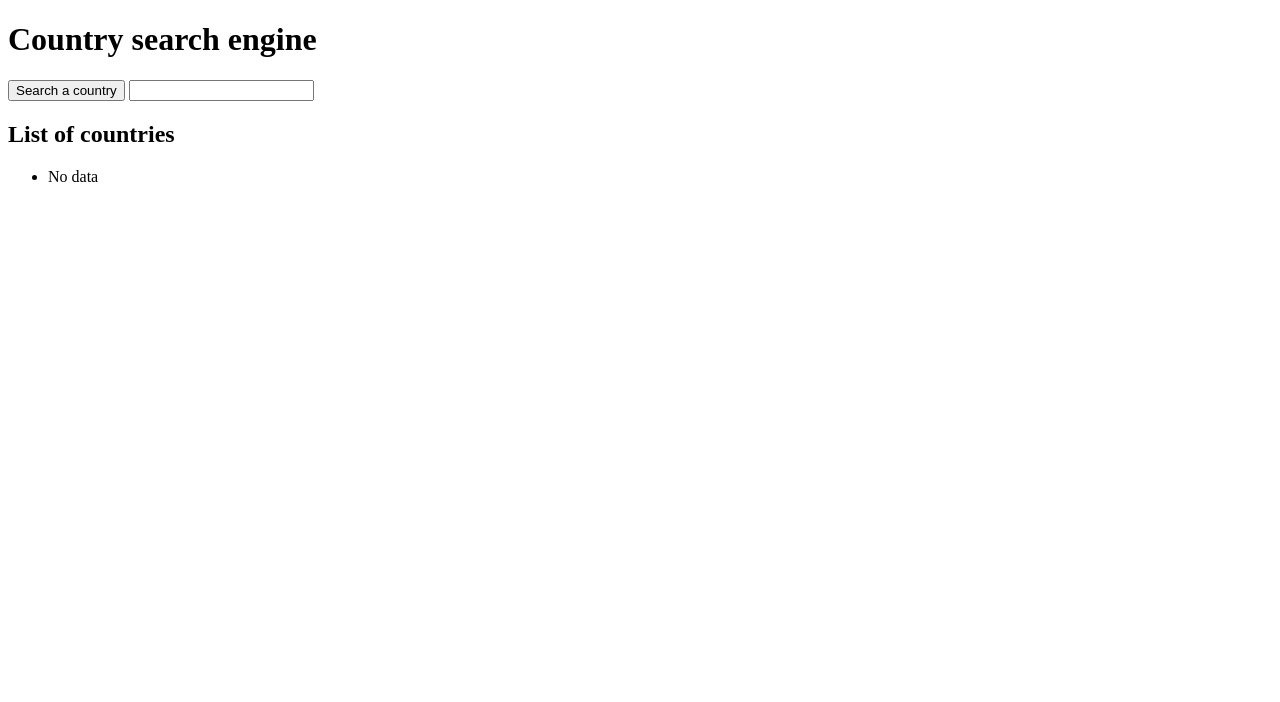
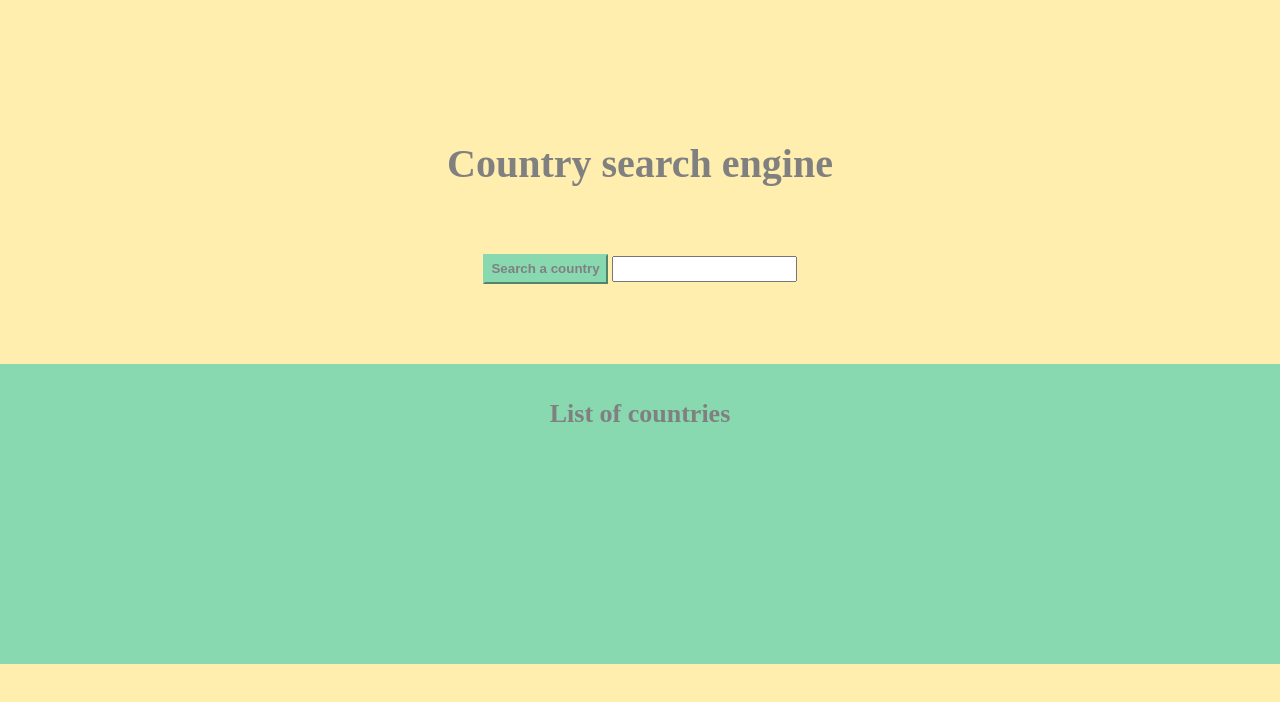
Before and after one commit to grabola5/country-search-engine, a website: page index.html in a window 1280 px wide. Drawn offline with Linux system fonts and the light colour scheme.

Commit message:
Add styles

```diff
--- a/index.html
+++ b/index.html
@@ -8,10 +8,10 @@
 <body>
 	<h1>Country search engine</h1>
 	<button id="search">Search a country</button>
-	<input id="country-name" type="text"></input>
+	<input id="country-name" type="text"/>
 	<h2>List of countries</h2>
 	<ul id="countries">
-	  <li>No data</li>
+	  <li></li>
 	</ul>
 	<script type="text/javascript" src="js/script.js"></script>
 </body>
--- a/sass/style.scss
+++ b/sass/style.scss
@@ -0,0 +1,43 @@
+$grey: #808080;
+$green: #88d8b0;
+body {
+	margin: 0 auto;
+	background-color: #ffeead;
+	text-align: center;
+	color: $grey;
+}
+h1 {
+	margin-top: 100px;
+	padding: 40px;
+	font-size: 40px;
+}
+button {
+	height: 30px;
+	background-color: $green;
+	border-color: $green;
+	color: $grey;
+	font-weight: 600;
+}
+input {
+	height: 20px;
+}
+h2 {
+	display: flex;
+	justify-content: center;
+	align-items: center;
+	font-size: 26px;
+	margin-top: 80px;
+	margin-bottom: 0;
+	background-color:$green;
+	height: 100px;
+}
+ul {
+	display: flex;
+	justify-content: center;
+	list-style-type: none;
+	min-height: 200px;
+	margin-top: 0;
+	padding: 0;
+	background-color: $green;
+	color: white;
+}
```
Also changed, not shown: css/style.css, 1 other file.
